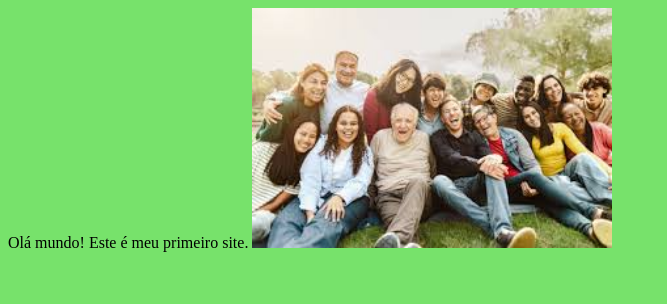
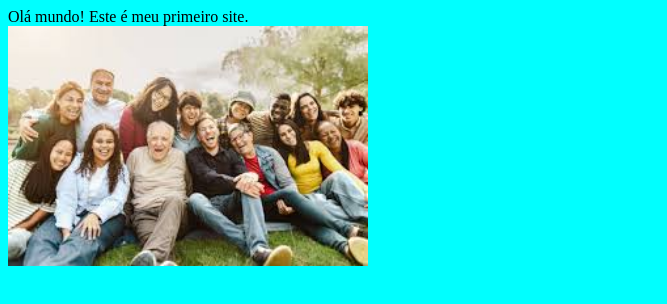
Before and after one commit to VitorCesar11/ProjetoWeb1, a plain HTML site: page index.html in a window 1280 px wide. Shown: the whole page, without its empty margins (0-667 px from the left). Drawn offline with Linux system fonts and the light colour scheme.

Commit message:
Segunda versão do site

```diff
--- a/index.html
+++ b/index.html
@@ -7,7 +7,7 @@
     <link rel="stylesheet" href="style.css">
 </head>
 <body>
-    Olá mundo! Este é meu primeiro site.
+    Olá mundo! Este é meu primeiro site. <br>
     <img src="pessoas.jpg" alt=""width="360px">
 
 </body>
--- a/style.css
+++ b/style.css
@@ -1,3 +1,3 @@
 body{
-    background-color: rgba(45, 210, 26, 0.644);
+    background-color: cyan;
 }
```
